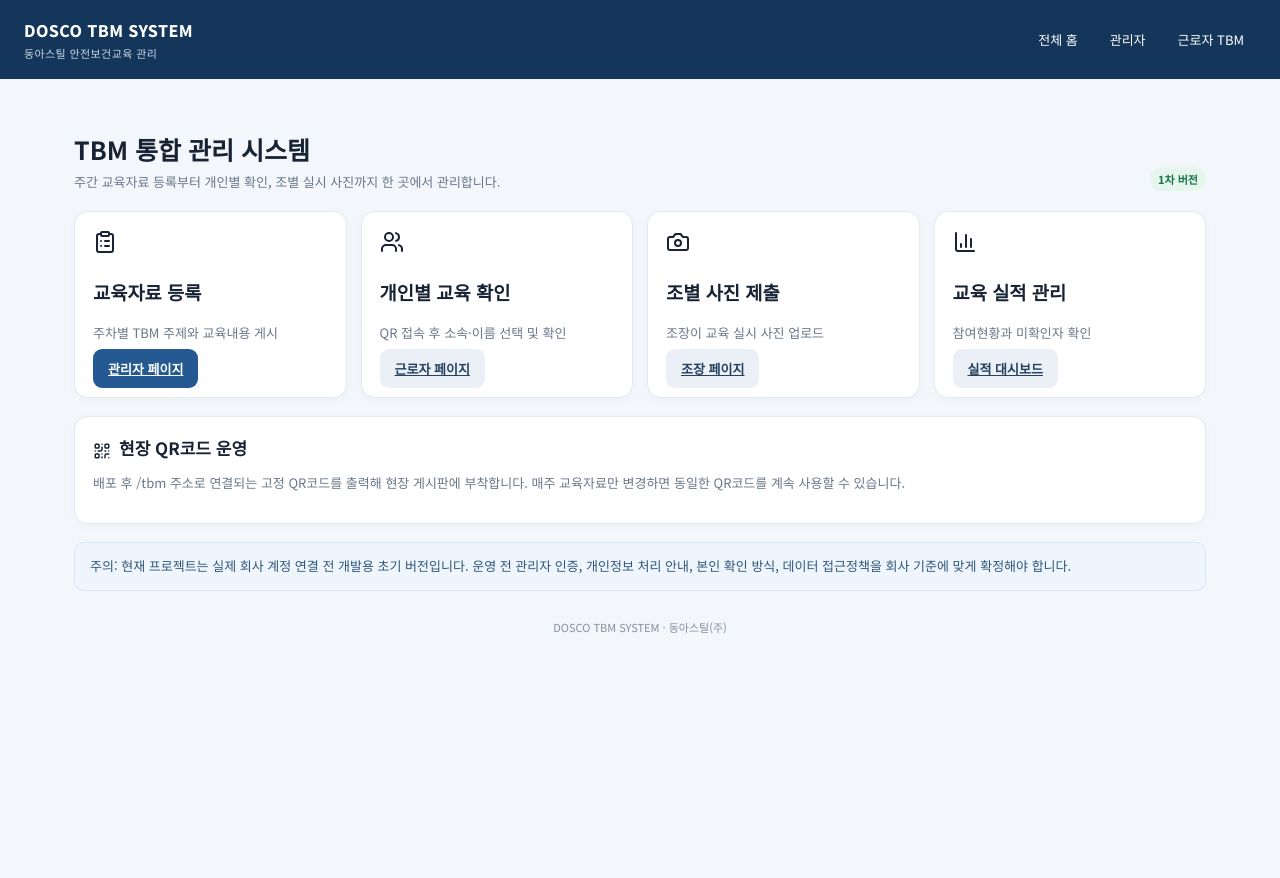
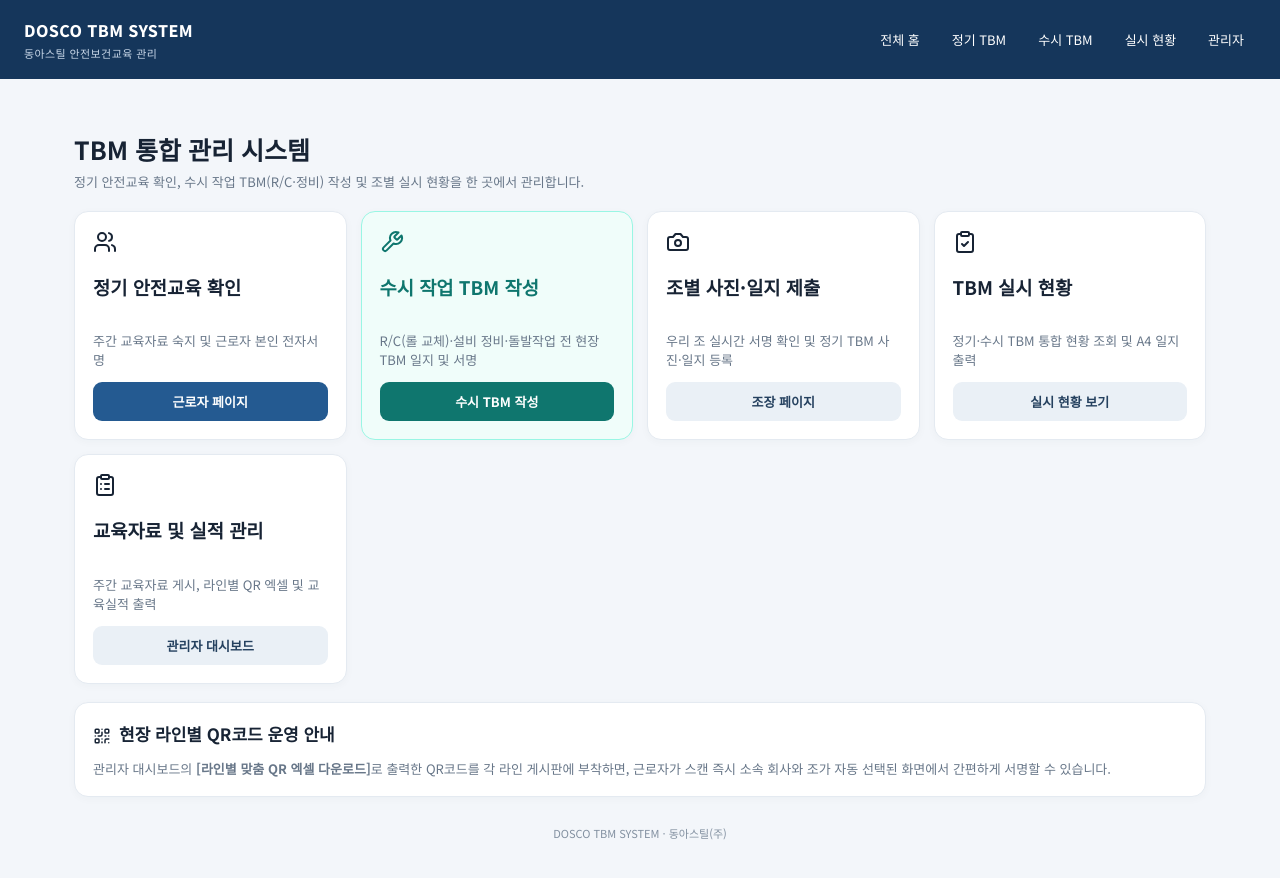
Before and after one commit to seongchangbaik-ship-it/DOSCO_TBM_SYSTEM, a Next.js app: page /tbm-main in a window 1280 px wide. Shown: the top 878 px of the page. Before the commit the page ends 800 px from the top, so only its background shows below. Built offline with nearby package versions, Linux system fonts and the light colour scheme.

Commit message:
TBM 메인 허브에 수시 작업 TBM 및 통합 실시 현황 메뉴 연결

```diff
--- a/app/page.tsx
+++ b/app/page.tsx
@@ -22,8 +22,8 @@ export default function Home() {
           <div className="card" style={{ padding: 28, display: "flex", flexDirection: "column" }}>
             <ClipboardList size={32} />
             <h2 style={{ marginTop: 14, marginBottom: 8 }}>TBM 통합관리시스템</h2>
-            <p className="muted" style={{ marginBottom: 24 }}>
-              주간 안전교육자료 게시, 근로자 교육 확인 및 조별 TBM 사진 제출 관리
+<p className="muted" style={{ marginBottom: 24 }}>
+              정기 안전교육 확인, 수시 작업 TBM(R/C·정비) 작성 및 실시 현황 관리
             </p>
             <Link
               className="btn"
--- a/app/tbm-main/page.tsx
+++ b/app/tbm-main/page.tsx
@@ -1,5 +1,5 @@
 import Link from "next/link";
-import { ClipboardList, Users, Camera, BarChart3, QrCode } from "lucide-react";
+import { ClipboardList, Users, Camera, Wrench, ClipboardCheck, QrCode } from "lucide-react";
 
 export default function TbmMain() {
   return (
@@ -11,8 +11,10 @@ export default function TbmMain() {
         </div>
         <nav className="nav">
           <Link href="/">전체 홈</Link>
+          <Link href="/tbm">정기 TBM</Link>
+          <Link href="/tbm/spot">수시 TBM</Link>
+          <Link href="/tbm/status">실시 현황</Link>
           <Link href="/admin">관리자</Link>
-          <Link href="/tbm">근로자 TBM</Link>
         </nav>
       </header>
       <main className="shell">
@@ -20,57 +22,72 @@ export default function TbmMain() {
           <div>
             <h1>TBM 통합 관리 시스템</h1>
             <div className="muted">
-              주간 교육자료 등록부터 개인별 확인, 조별 실시 사진까지 한 곳에서 관리합니다.
+              정기 안전교육 확인, 수시 작업 TBM(R/C·정비) 작성 및 조별 실시 현황을 한 곳에서 관리합니다.
             </div>
           </div>
-          <span className="pill ok">1차 버전</span>
         </div>
+
         <div className="grid">
-          <div className="card">
-            <ClipboardList />
-            <h3>교육자료 등록</h3>
-            <p className="muted">주차별 TBM 주제와 교육내용 게시</p>
-            <Link className="btn" href="/admin">
-              관리자 페이지
-            </Link>
-          </div>
-          <div className="card">
+          <div className="card" style={{ display: "flex", flexDirection: "column" }}>
             <Users />
-            <h3>개인별 교육 확인</h3>
-            <p className="muted">QR 접속 후 소속·이름 선택 및 확인</p>
-            <Link className="btn secondary" href="/tbm">
+            <h3>정기 안전교육 확인</h3>
+            <p className="muted">주간 교육자료 숙지 및 근로자 본인 전자서명</p>
+            <Link className="btn" href="/tbm" style={{ marginTop: "auto", textAlign: "center", textDecoration: "none" }}>
               근로자 페이지
             </Link>
           </div>
-          <div className="card">
+
+          <div className="card" style={{ display: "flex", flexDirection: "column", borderColor: "#99f6e4", background: "#f0fdfa" }}>
+            <Wrench color="#0f766e" />
+            <h3 style={{ color: "#0f766e" }}>수시 작업 TBM 작성</h3>
+            <p className="muted">R/C(롤 교체)·설비 정비·돌발작업 전 현장 TBM 일지 및 서명</p>
+            <Link
+              className="btn"
+              href="/tbm/spot"
+              style={{ marginTop: "auto", textAlign: "center", textDecoration: "none", background: "#0f766e", borderColor: "#0f766e" }}
+            >
+              수시 TBM 작성
+            </Link>
+          </div>
+
+          <div className="card" style={{ display: "flex", flexDirection: "column" }}>
             <Camera />
-            <h3>조별 사진 제출</h3>
-            <p className="muted">조장이 교육 실시 사진 업로드</p>
-            <Link className="btn secondary" href="/leader">
+            <h3>조별 사진·일지 제출</h3>
+            <p className="muted">우리 조 실시간 서명 확인 및 정기 TBM 사진·일지 등록</p>
+            <Link className="btn secondary" href="/leader" style={{ marginTop: "auto", textAlign: "center", textDecoration: "none" }}>
               조장 페이지
             </Link>
           </div>
-          <div className="card">
-            <BarChart3 />
-            <h3>교육 실적 관리</h3>
-            <p className="muted">참여현황과 미확인자 확인</p>
-            <Link className="btn secondary" href="/admin">
-              실적 대시보드
+
+          <div className="card" style={{ display: "flex", flexDirection: "column" }}>
+            <ClipboardCheck />
+            <h3>TBM 실시 현황</h3>
+            <p className="muted">정기·수시 TBM 통합 현황 조회 및 A4 일지 출력</p>
+            <Link className="btn secondary" href="/tbm/status" style={{ marginTop: "auto", textAlign: "center", textDecoration: "none" }}>
+              실시 현황 보기
+            </Link>
+          </div>
+
+          <div className="card" style={{ display: "flex", flexDirection: "column" }}>
+            <ClipboardList />
+            <h3>교육자료 및 실적 관리</h3>
+            <p className="muted">주간 교육자료 게시, 라인별 QR 엑셀 및 교육실적 출력</p>
+            <Link className="btn secondary" href="/admin" style={{ marginTop: "auto", textAlign: "center", textDecoration: "none" }}>
+              관리자 대시보드
             </Link>
           </div>
         </div>
+
         <div className="section card">
           <h2>
             <QrCode size={18} style={{ verticalAlign: "middle", marginRight: 8 }} />
-            현장 QR코드 운영
+            현장 라인별 QR코드 운영 안내
           </h2>
-          <p className="muted">
-            배포 후 /tbm 주소로 연결되는 고정 QR코드를 출력해 현장 게시판에 부착합니다. 매주 교육자료만 변경하면 동일한 QR코드를 계속 사용할 수 있습니다.
+          <p className="muted" style={{ marginBottom: 0 }}>
+            관리자 대시보드의 <b>[라인별 맞춤 QR 엑셀 다운로드]</b>로 출력한 QR코드를 각 라인 게시판에 부착하면, 근로자가 스캔 즉시 소속 회사와 조가 자동 선택된 화면에서 간편하게 서명할 수 있습니다.
           </p>
         </div>
-        <div className="notice section">
-          주의: 현재 프로젝트는 실제 회사 계정 연결 전 개발용 초기 버전입니다. 운영 전 관리자 인증, 개인정보 처리 안내, 본인 확인 방식, 데이터 접근정책을 회사 기준에 맞게 확정해야 합니다.
-        </div>
+
         <div className="footer">DOSCO TBM SYSTEM · 동아스틸(주)</div>
       </main>
     </>
```
